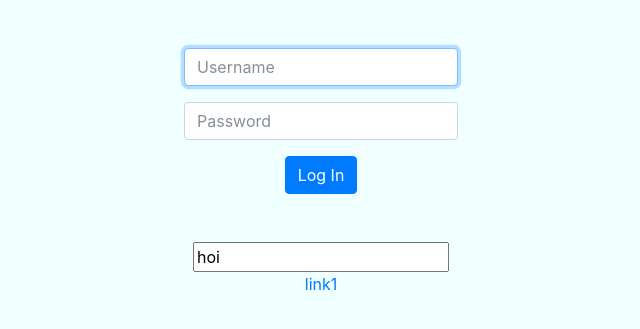
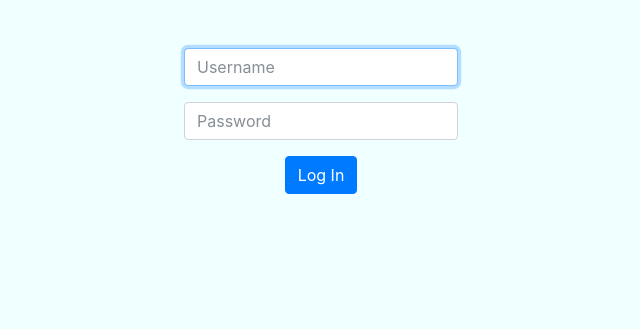
Before and after one commit to ckl95/Fluitschema, a Flask app: page /login in a window 1280 px wide. Shown: the part 76-405 px from the top of the page, without its empty margins (319-959 px from the left). Run offline with Flask 2, Linux system fonts and the light colour scheme; some libraries are stand-ins or nearby versions.

Commit message:
added nvt

```diff
--- a/templates/login.html
+++ b/templates/login.html
@@ -14,10 +14,4 @@
         </div>
         <button class="btn btn-primary" type="submit">Log In</button>
     </form>
-    <br />
-    <br />
-    <input type="text" id="someID" value="hoi" />
-    <br />
-    <a href="calendar.google.com/calendar/r/settings/addbyurl" onclick="document.getElementById('someID').value='link1';">link1</a>
-
 {% endblock %}
--- a/to_html.py
+++ b/to_html.py
@@ -40,7 +40,7 @@ def to_html_file_writer(df, f):
         ## Table duty formatting
         table = df.iloc[i,3] + ", " + df.iloc[i,4]
         ### Is there a third table duty person assigned?
-        if df.iloc[i,5] != "":
+        if df.iloc[i,5] != "" and df.iloc[i,5] != "nvt":
             table = table + ", " + df.iloc[i,5]
 
         ## ref formatting
@@ -72,7 +72,7 @@ def _insert_headers(df, f, i):
     # html of the date
     try:
         f.write("""<hr><b><font color = "Green">Tafelschema/Table duty {}</font></b>""".format(df.iloc[i, 0].strftime("%d %B")).encode("utf-8"))
-    # If the date is a string; no present
+    # If the date is a string aka no date present
     except AttributeError:
         f.write("""<hr><b><font color = "Green">Tafelschema/Table duty</font></b>""".encode("utf-8"))
 
```
